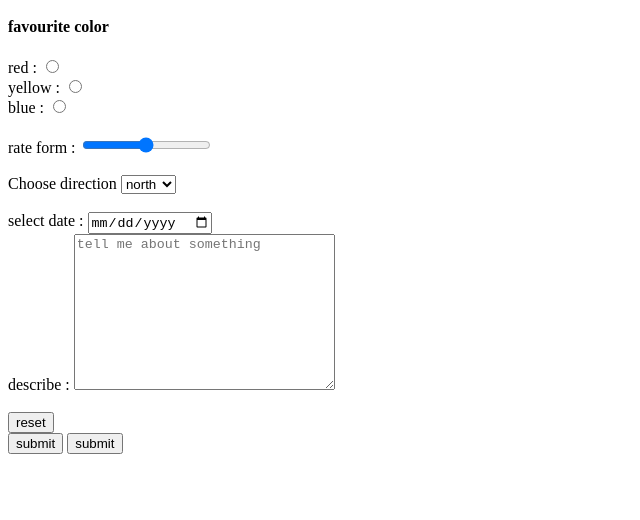
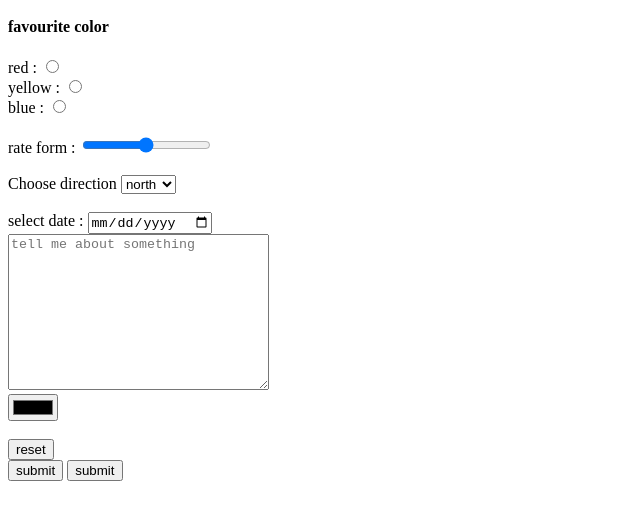
Before and after one commit to trainEnthusiast314/week-1, a plain HTML site: page form.html in a window 1280 px wide. Shown: the part 104-624 px from the top of the page, without its empty margins (0-640 px from the left). Drawn offline with Linux system fonts and the light colour scheme.

Commit message:
added color picker

```diff
--- a/form.html
+++ b/form.html
@@ -38,9 +38,10 @@
         <label for="date">select date : </label>
         <input type="date" name="date" id="date" value="">
         <br/>
-        <label for="description">describe : </label>
         <textarea name="description" id="" cols="30" rows="10" value="" placeholder="tell me about something"></textarea>
         <br/>
+        <input type="color" name="" id="">
+        <br>
         <br>
         <input type="reset" value="reset" >
         <br>
```
